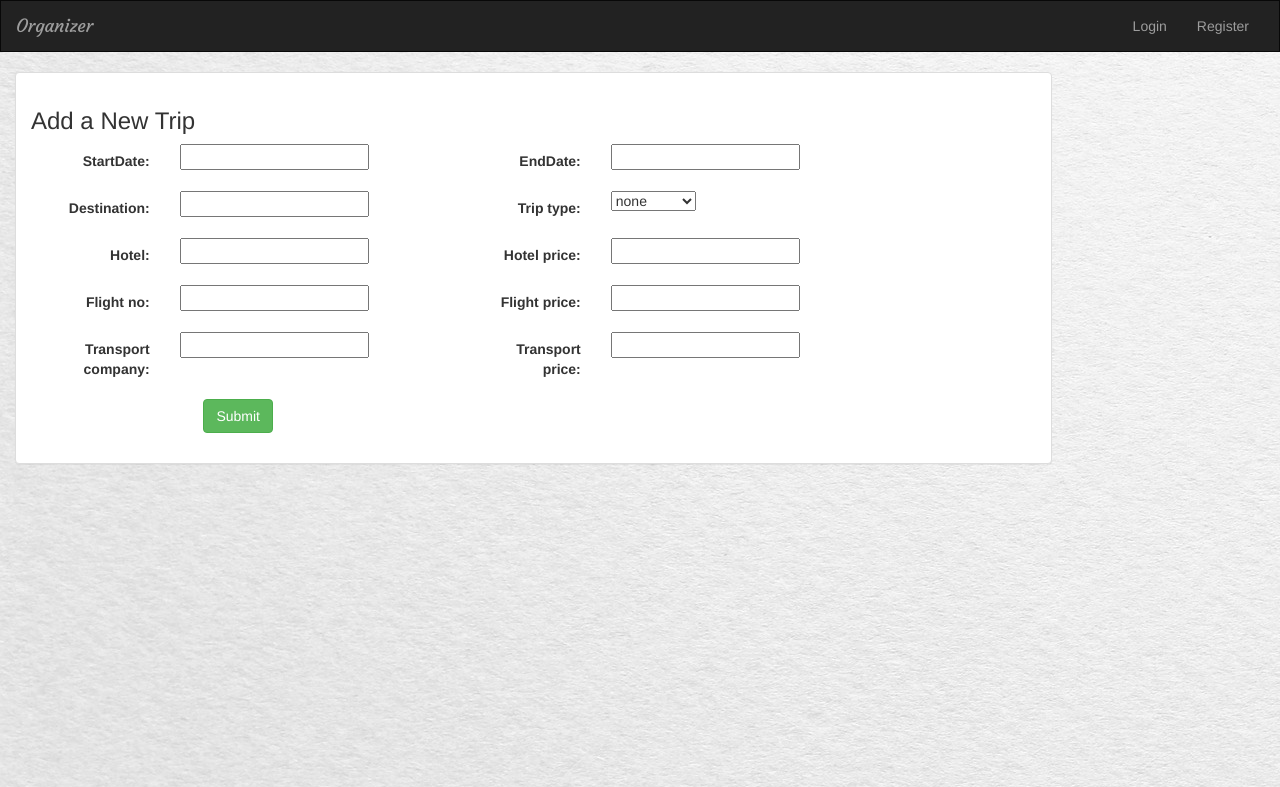
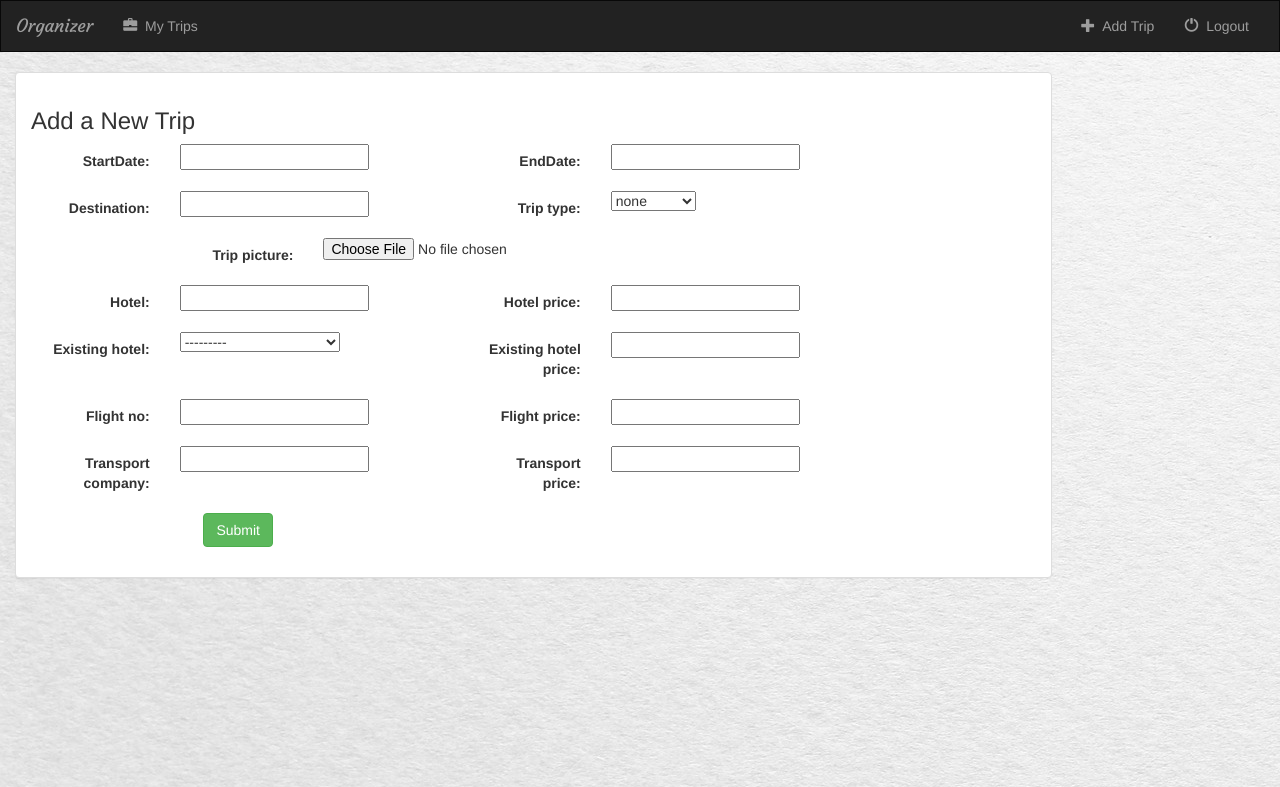
Before and after one commit to bindkeeper/travelSite, a Django app: page /create_trip/ in a window 1280 px wide. Shown: the top 787 px of the page. Run offline with Django 3.2, Linux system fonts and the light colour scheme; a user stored in the database is signed in; data comes from the database, SQL or seed files in the repository; both versions use the stored data as it was after the commit; some libraries are stand-ins or nearby versions.

Commit message:
added hotel dropdown select

```diff
--- a/organizer/forms.py
+++ b/organizer/forms.py
@@ -12,8 +12,11 @@
 			'endDate',
 			'trip_type',
 			'destination',
+			'trip_picture',
 			'hotel',
 			'hotel_price',
+			'existing_hotel',
+			'existing_hotel_price',
 			'flight_no',
 			'flight_price',
 			'transport_company',
--- a/organizer/models.py
+++ b/organizer/models.py
@@ -12,13 +12,12 @@
 
 class Hotel(models.Model):
 	hotel_name = models.CharField(max_length=20)
-
-
 	def __str__(self):
 		return self.hotel_name
 
 class Destination(models.Model):
 	destination = models.CharField(max_length=20)
+	destiantion_picture = models.FileField(default=None)
 
 	def __str__(self):
 		return self.destination
@@ -37,12 +36,16 @@
 	shared = models.BooleanField(default=False)
 	user = models.ForeignKey(User, default=1)
 	destination = models.CharField(max_length=200)
+	trip_picture = models.FileField(null=True)
 
 	startDate = models.DateField()
 	endDate = models.DateField()
 
 	hotel = models.CharField(max_length=200)
 	hotel_price = models.DecimalField(max_digits=10, decimal_places=2)
+
+	existing_hotel = models.ForeignKey(Hotel, default=None, null=True, on_delete=models.SET_DEFAULT)
+	existing_hotel_price = models.DecimalField(max_digits=10, decimal_places=2)
 
 	flight_no = models.CharField(max_length=200)
 	flight_price = models.DecimalField(max_digits=10, decimal_places=2)
@@ -52,12 +55,5 @@
 
 	trip_type = models.ForeignKey(TripType, default=DEFAULT_TRIP_TYPE, on_delete=models.SET_DEFAULT)
 
-
-
-	'''
-	def get_absolute_url(self):
-		return reverse('organizer:detail', kwargs={'pk':self.pk})
-
-	'''
 	def __str__(self):
 		return self.destination + " - " + self.hotel
--- a/organizer/templates/organizer/create_trip.html
+++ b/organizer/templates/organizer/create_trip.html
@@ -44,6 +44,14 @@
 						</div>
 
 						<div class="form-group">
+							<div class="col-sm-10">
+								<span class="text-danger small">{{ form.trip_picture.errors }}</span>
+								<label class="control-label col-sm-4">{{ form.trip_picture.label_tag }}</label>
+							<div class="col-sm-2">{{ form.trip_picture }}</div>
+							</div>
+						</div>
+
+						<div class="form-group">
 							<div class="col-sm-5">
 								<span class="text-danger small">{{ form.hotel.errors }}</span>
 								<label class="control-label col-sm-4">{{ form.hotel.label_tag }}</label>
@@ -58,14 +66,27 @@
 
 						<div class="form-group">
 							<div class="col-sm-5">
+								<span class="text-danger small">{{ form.existing_hotel.errors }}</span>
+								<label class="control-label col-sm-4">{{ form.existing_hotel.label_tag }}</label>
+							<div class="col-sm-2">{{ form.existing_hotel }}</div>
+							</div>
+							<div class="col-sm-5">
+								<span class="text-danger small">{{ form.existing_hotel_price.errors }}</span>
+								<label class="control-label col-sm-4">{{ form.existing_hotel_price.label_tag }}</label>
+							<div class="col-sm-2">{{ form.existing_hotel_price }}</div>
+							</div>
+						</div>
+
+						<div class="form-group">
+							<div class="col-sm-5">
 								<span class="text-danger small">{{ form.flight_no.errors }}</span>
 								<label class="control-label col-sm-4">{{ form.flight_no.label_tag }}</label>
-							<div class="col-sm-2">{{ form.flight_no }}</div>
+								<div class="col-sm-2">{{ form.flight_no }}</div>
 							</div>
 							<div class="col-sm-5">
 								<span class="text-danger small">{{ form.flight_price.errors }}</span>
 								<label class="control-label col-sm-4">{{ form.flight_price.label_tag }}</label>
-							<div class="col-sm-2">{{ form.flight_price }}</div>
+								<div class="col-sm-2">{{ form.flight_price }}</div>
 							</div>
 						</div>
 
@@ -81,11 +102,6 @@
 							<div class="col-sm-2">{{ form.transport_price }}</div>
 							</div>
 						</div>
-
-
-
-
-
                         <div class="form-group">
                             <div class="col-sm-offset-2 col-sm-10">
                                 <button type="submit" class="btn btn-success">Submit</button>
--- a/organizer/views.py
+++ b/organizer/views.py
@@ -3,11 +3,12 @@
 from django.http import HttpResponse, Http404, JsonResponse
 from django.template import loader
 from .forms import  UserForm, TripForm
-from .models import Trip, Flight, TripType
+from .models import Trip, Flight, TripType, Hotel
 from django.shortcuts import render, get_object_or_404, redirect
 from django.contrib.auth import authenticate, login, logout
 from django.views.generic import View
 from datetime import datetime
+from django.core.urlresolvers import reverse
 
 # Create your views here.
 
@@ -15,7 +16,7 @@
 	if not request.user.is_authenticated():
 		return render(request, 'organizer/login.html')
 	else:
-		form = TripForm(request.POST or None)
+		form = TripForm(request.POST or None, request.FILES or None)
 		if form.is_valid():
 			trip = form.save(commit=False)
 			trip.user = request.user
@@ -26,7 +27,8 @@
 		trip_types = TripType.objects.all()
 		context = {
 			"form": form,
-			"trip_types" : trip_types
+			"trip_types" : trip_types,
+			'loged_user': request.user
 		}
 		return render(request, 'organizer/create_trip.html', context)
 
@@ -68,12 +70,19 @@
 		raise Http404("Trip Does Not Exist")
 	'''
 
-	trip = get_object_or_404(Trip, pk=trip_id)
+	if not request.user.is_authenticated():
+		all_shared_trips = Trip.objects.filter(shared=True)
 
-	if trip.user == request.user:
-		return render(request, 'organizer/details.html', {'trip' : trip, "can_delete": True})
+		return render(request, 'organizer/index.html', {'all_shared_trips': all_shared_trips})
+
 	else:
-		return render(request, 'organizer/details.html', {'trip' : trip})
+		trip = get_object_or_404(Trip, pk=trip_id)
+		hotels = Hotel.objects.all()
+		loged_user = request.user
+		if trip.user == request.user:
+			return render(request, 'organizer/details.html', {'trip' : trip, "can_delete": True ,'loged_user': loged_user, 'hotels': hotels})
+		else:
+			return render(request, 'organizer/details.html', {'trip' : trip, 'loged_user': loged_user})
 
 def share(request, trip_id):
 	trip = get_object_or_404(Trip, pk=trip_id)
@@ -103,14 +112,20 @@
 	if trip.shared is not True:
 		trip.hotel = request.POST['hotel']
 		trip.hotel_price = request.POST['hotel_price']
+		trip.existing_hotel = Hotel.objects.get(id=request.POST['existing_hotel'])
 		trip.save()
-	return render(request, 'organizer/details.html', {'trip' : trip})
+
+	return redirect(reverse('organizer:detail', kwargs={'trip_id' :   trip_id}), request)
+
+	#HttpResponsePermanentRedirect(reverse('drink_type', args=(drink.id,)))
+
 
 def flight_change(request, trip_id):
 	trip = get_object_or_404(Trip, pk=trip_id)
 	if trip.shared is not True:
 		trip.flight_no = request.POST['flight_no']
 		trip.flight_price = request.POST['flight_price']
+
 		trip.save()
 	return render(request, 'organizer/details.html', {'trip' : trip})
 
@@ -120,7 +135,8 @@
 		trip.transport_company = request.POST['transport_company']
 		trip.transport_price = request.POST['transport_price']
 		trip.save()
-	return render(request, 'organizer/details.html', {'trip' : trip})
+	return redirect('organizer/details.html', request)
+	#return render(request, 'organizer/details.html', {'trip' : trip})
 
 
 def register(request):
--- a/travelSite/settings.py
+++ b/travelSite/settings.py
@@ -120,3 +120,6 @@
 # https://docs.djangoproject.com/en/1.9/howto/static-files/
 
 STATIC_URL = '/static/'
+
+MEDIA_ROOT = os.path.join(BASE_DIR, 'media')
+MEDIA_URL = '/media/'
--- a/travelSite/urls.py
+++ b/travelSite/urls.py
@@ -17,9 +17,17 @@
 from django.conf.urls import url, include
 from django.contrib import admin
 
+from django.conf import settings
+from django.conf.urls.static import static
+
 
 urlpatterns = [
     url(r'^admin/', admin.site.urls),
 	url(r'^organizer/', include('organizer.urls')),
 	url(r'^', include('organizer.urls')),
 ]
+
+
+if settings.DEBUG:
+    urlpatterns += static(settings.STATIC_URL, document_root=settings.STATIC_ROOT)
+    urlpatterns += static(settings.MEDIA_URL, document_root=settings.MEDIA_ROOT)
```
Also changed, not shown: organizer/templates/organizer/details.html (+12 -3 lines), organizer/templates/organizer/index.html (+15 -7 lines), db.sqlite3, media/Winterwanderweg-Tannenheim.jpg (added), media/Winterwanderweg-Tannenheim_13S89Ry.jpg (added), media/Winterwanderweg-Tannenheim_8vMJEPK.jpg (added), media/Winterwanderweg-Tannenheim_FgjZOG5.jpg (added), media/Winterwanderweg-Tannenheim_PfNPKbt.jpg (added), media/Winterwanderweg-Tannenheim_VzqmANL.jpg (added), media/Winterwanderweg-Tannenheim_rgDhkE2.jpg (added), organizer/migrations/0005_destination_destiantion_picture.py (added), organizer/migrations/0006_auto_20160831_0942.py (added), organizer/migrations/0007_trip_trip_picture.py (added), organizer/migrations/0008_auto_20160831_1359.py (added).
